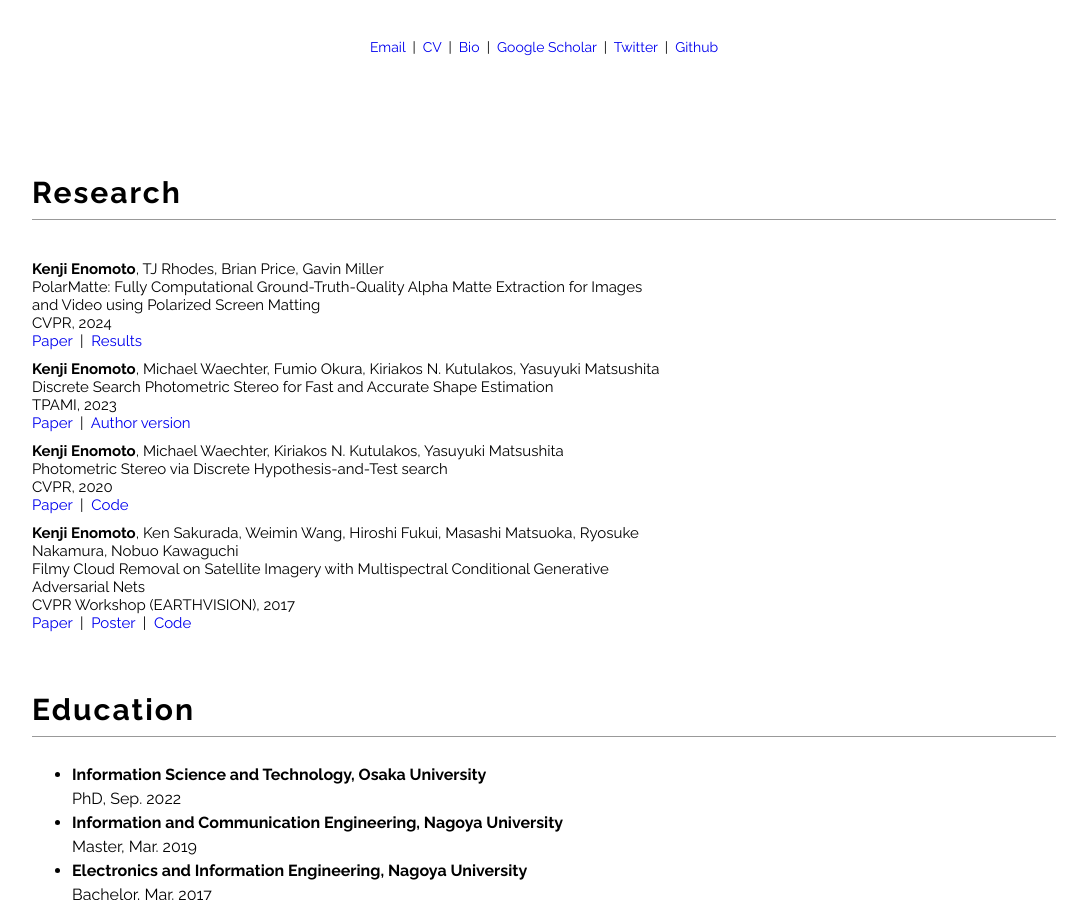
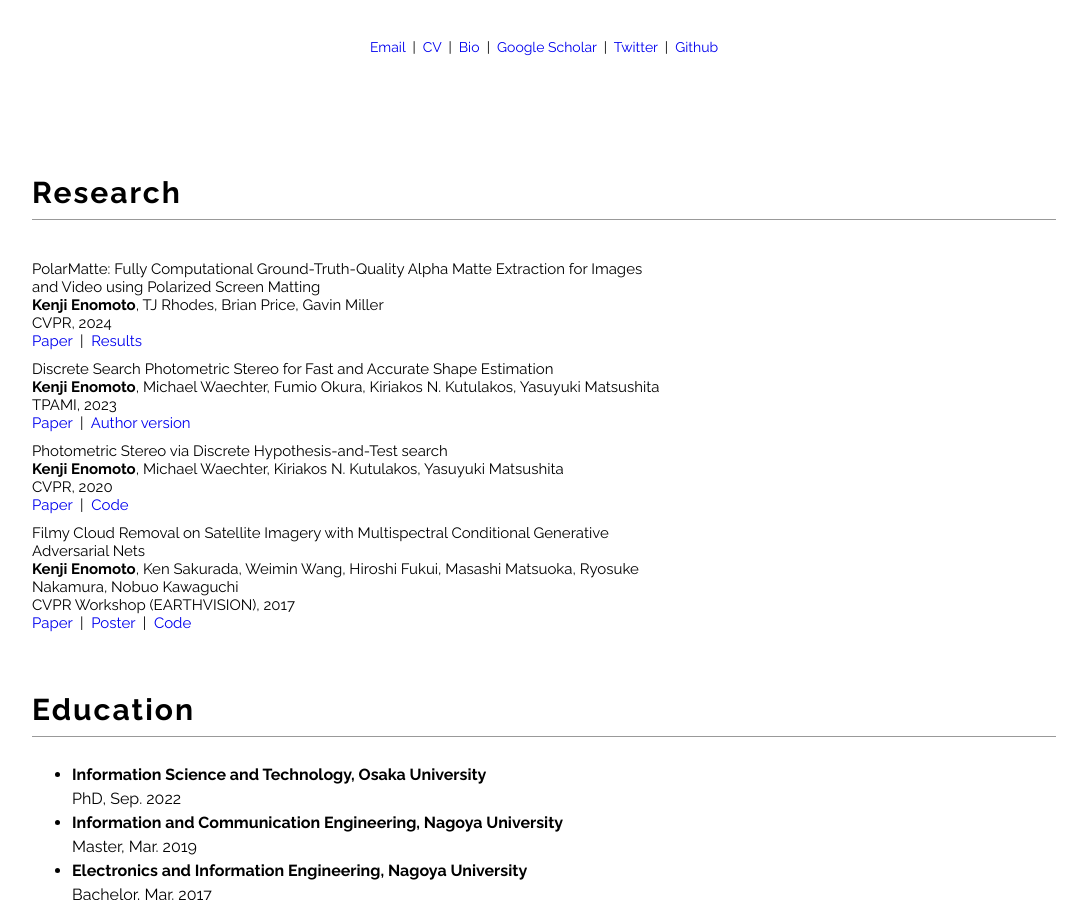
Before and after one commit to enomotokenji/enomotokenji.github.io, a Jekyll site: the page index.html, which Jekyll copies as it is, in a window 1280 px wide and 900 px high, scrolled down 335 px. Shown: the whole window, without its empty margins (96-1183 px from the left). Built offline with Jekyll 4.4.1, drawn with Linux system fonts in a browser that asks for light colours; nearby versions of some CDN libraries.

Commit message:
tiny update

```diff
--- a/index.html
+++ b/index.html
@@ -50,29 +50,29 @@
         <h2 class="sub-heading">Research</h2>
         <div class="pub-wrapper">
             <div class="pub-d-description">
+                <div class="pub-d-title">PolarMatte: Fully Computational Ground-Truth-Quality Alpha Matte Extraction for Images and Video using Polarized Screen Matting</div>
                 <div class="pub-d-author"><strong>Kenji Enomoto</strong>, TJ Rhodes, Brian Price, Gavin Miller</div>
-                <div class="pub-d-title">PolarMatte: Fully Computational Ground-Truth-Quality Alpha Matte Extraction for Images and Video using Polarized Screen Matting</div>
                 <div class="pub-conference">CVPR, 2024</div>
                 <a href="https://www.dropbox.com/scl/fi/y9519ej1kqnnx9h589aoy/enomoto2024polarmatte.pdf?rlkey=z5lacntomuhsig16roj0f7h5i&st=4dvaph50&dl=0" target="_blank" class="link">Paper</a> &nbsp|&nbsp
                 <a href="https://youtu.be/Dn2vXbk5Y5E" target="_blank" class="link">Results</a>
             </div>
             <div class="pub-d-description">
+                <div class="pub-d-title">Discrete Search Photometric Stereo for Fast and Accurate Shape Estimation</div>
                 <div class="pub-d-author"><strong>Kenji Enomoto</strong>, Michael Waechter, Fumio Okura, Kiriakos N. Kutulakos, Yasuyuki Matsushita</div>
-                <div class="pub-d-title">Discrete Search Photometric Stereo for Fast and Accurate Shape Estimation</div>
                 <div class="pub-conference">TPAMI, 2023</div>
                 <a href="https://ieeexplore.ieee.org/document/9861334" target="_blank" class="link">Paper</a> &nbsp|&nbsp
                 <a href="http://cvl.ist.osaka-u.ac.jp/wp-content/uploads/2022/08/enomoto2022discrete.pdf" target="_blank" class="link">Author version</a>
             </div>
             <div class="pub-d-description">
-                <div class="pub-d-author"><strong>Kenji Enomoto</strong>, Michael Waechter, Kiriakos N. Kutulakos, Yasuyuki Matsushita</div>
                 <div class="pub-d-title">Photometric Stereo via Discrete Hypothesis-and-Test search
+                    <div class="pub-d-author"><strong>Kenji Enomoto</strong>, Michael Waechter, Kiriakos N. Kutulakos, Yasuyuki Matsushita</div>
                 <div class="pub-conference">CVPR, 2020</div>
                 <a href="http://www-infobiz.ist.osaka-u.ac.jp/wp-content/uploads/2020/04/enomoto2020photometric.pdf" target="_blank" class="link">Paper</a> &nbsp|&nbsp
                 <a href="https://github.com/enomotokenji/hat-search-ps-cvpr2020" target="_blank" class="link">Code</a>
             </div>
             <div class="pub-d-description">
+                <div class="pub-d-title">Filmy Cloud Removal on Satellite Imagery with Multispectral Conditional Generative Adversarial Nets</div>
                 <div class="pub-d-author"><strong>Kenji Enomoto</strong>, Ken Sakurada, Weimin Wang, Hiroshi Fukui, Masashi Matsuoka, Ryosuke Nakamura, Nobuo Kawaguchi</div>
-                <div class="pub-d-title">Filmy Cloud Removal on Satellite Imagery with Multispectral Conditional Generative Adversarial Nets</div>
                 <div class="pub-conference">CVPR Workshop (EARTHVISION), 2017</div>
                 <a href="publications/cvprw2017/cvprw2017_paper.pdf" target="_blank" class="link">Paper</a> &nbsp|&nbsp
                 <a href="publications/cvprw2017/cvprw2017_poster.pdf" target="_blank" class="link">Poster</a> &nbsp|&nbsp
```
